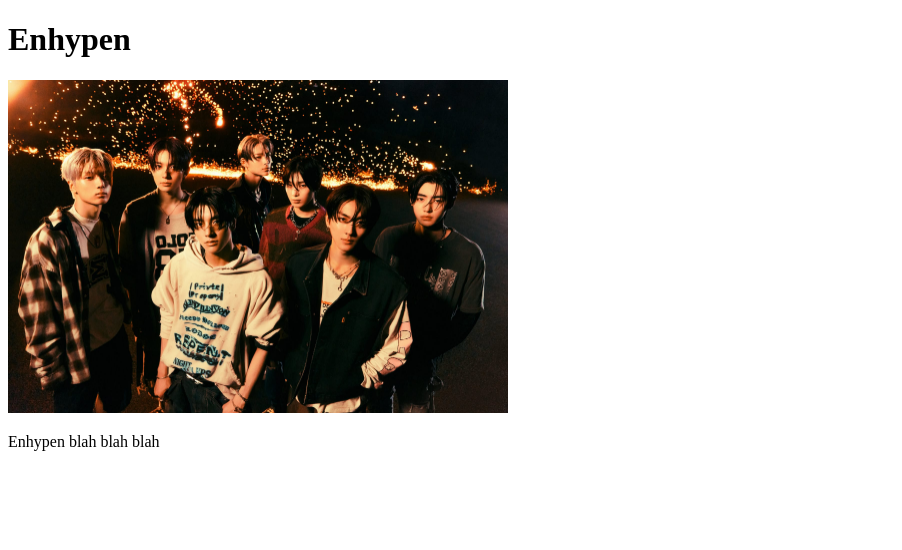
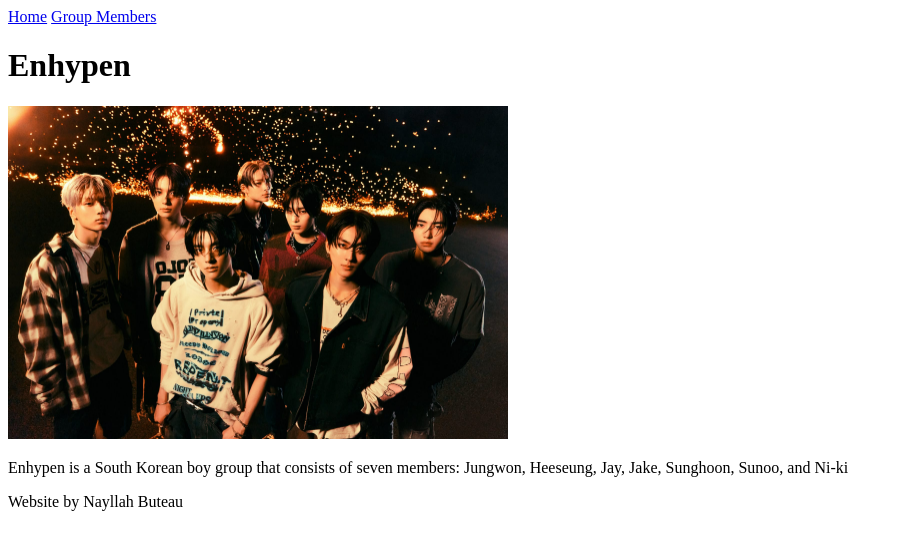
Before and after one commit to NayllahB/m3-hw3-Buteau-Nayllah, a plain HTML site: page index.html in a window 1280 px wide. Shown: the whole page, without its empty margins (0-902 px from the left). Drawn offline with Linux system fonts and the light colour scheme.

Commit message:
updating html

```diff
--- a/index.html
+++ b/index.html
@@ -5,13 +5,25 @@
     <meta name="viewport" content="width=device-width, initial-scale=1.0">
 
     <meta name="description" content="">
-    <title>About Enhypen</title>
+    <title>Home</title>
 </head>
 <body>
     <header>
+        <nav>
+            <a href="index.html">Home</a>
+            <a href="Members.html">Group Members</a>
+        </nav>
         <h1>Enhypen</h1>
         <img src="images/enhypen_group.jpeg" alt="Group picture of Enhypen" width="500">
-        <p>Enhypen blah blah blah</p>
+        <p>Enhypen is a South Korean boy group that consists of seven members: Jungwon, Heeseung, Jay, Jake, Sunghoon, Sunoo, and Ni-ki</p>
     </header>
+    <main>
+        <section>
+
+        </section>
+    </main>
+    <footer>
+        <p>Website by Nayllah Buteau</p>
+    </footer>
 </body>
 </html>
```
Also changed, not shown: Members.html (added).
